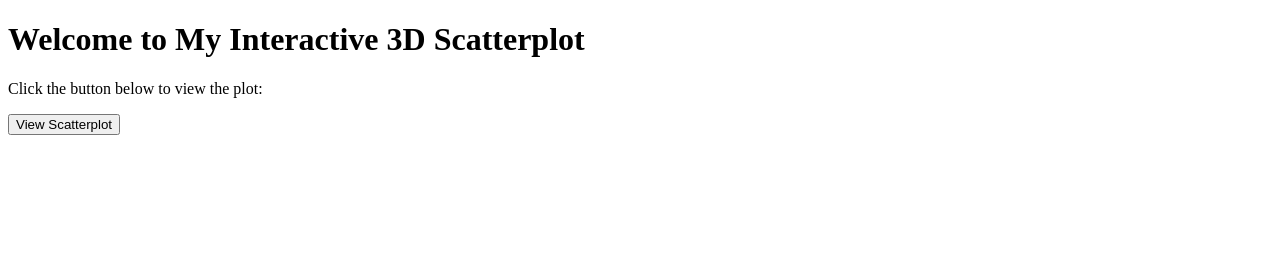
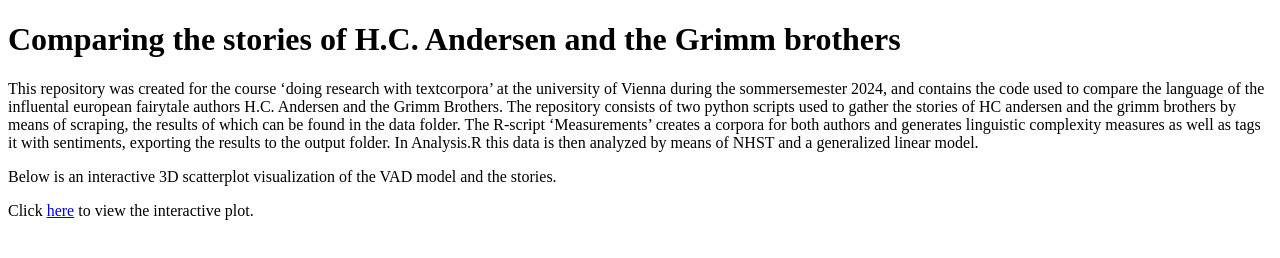
Before and after one commit to Eszettfors/grimm-andersen, a plain HTML site: page index.html in a window 1280 px wide. Drawn offline with Linux system fonts and the light colour scheme.

Commit message:
Update index.html

```diff
--- a/index.html
+++ b/index.html
@@ -3,13 +3,15 @@
 <head>
   <meta charset="UTF-8">
   <meta name="viewport" content="width=device-width, initial-scale=1.0">
-  <title>3D Scatterplot</title>
+  <title>My Project</title>
 </head>
 <body>
-  <h1>Welcome to My Interactive 3D Scatterplot</h1>
-  <p>Click the button below to view the plot:</p>
-  <a href="3d_scatterplot.html" target="_blank">
-    <button>View Scatterplot</button>
-  </a>
+  <h1>Comparing the stories of H.C. Andersen and the Grimm brothers</h1>
+
+  <P>This repository was created for the course ‘doing research with textcorpora’ at the university of Vienna during the sommersemester 2024, and contains the code used to compare the language of the influental european fairytale authors H.C. Andersen and the Grimm Brothers.
+  The repository consists of two python scripts used to gather the stories of HC andersen and the grimm brothers by means of scraping, the results of which can be found in the data folder. The R-script ‘Measurements’ creates a corpora for both authors and generates linguistic complexity measures as well as tags it with sentiments, exporting the results to the output folder. In Analysis.R this data is then analyzed by means of NHST and a generalized linear model. </p>
+
+  <p>Below is an interactive 3D scatterplot visualization of the VAD model and the stories. </p>
+  <p>Click <a href="3d_scatterplot_with_modal.html">here</a> to view the interactive plot.</p>
 </body>
 </html>
```
